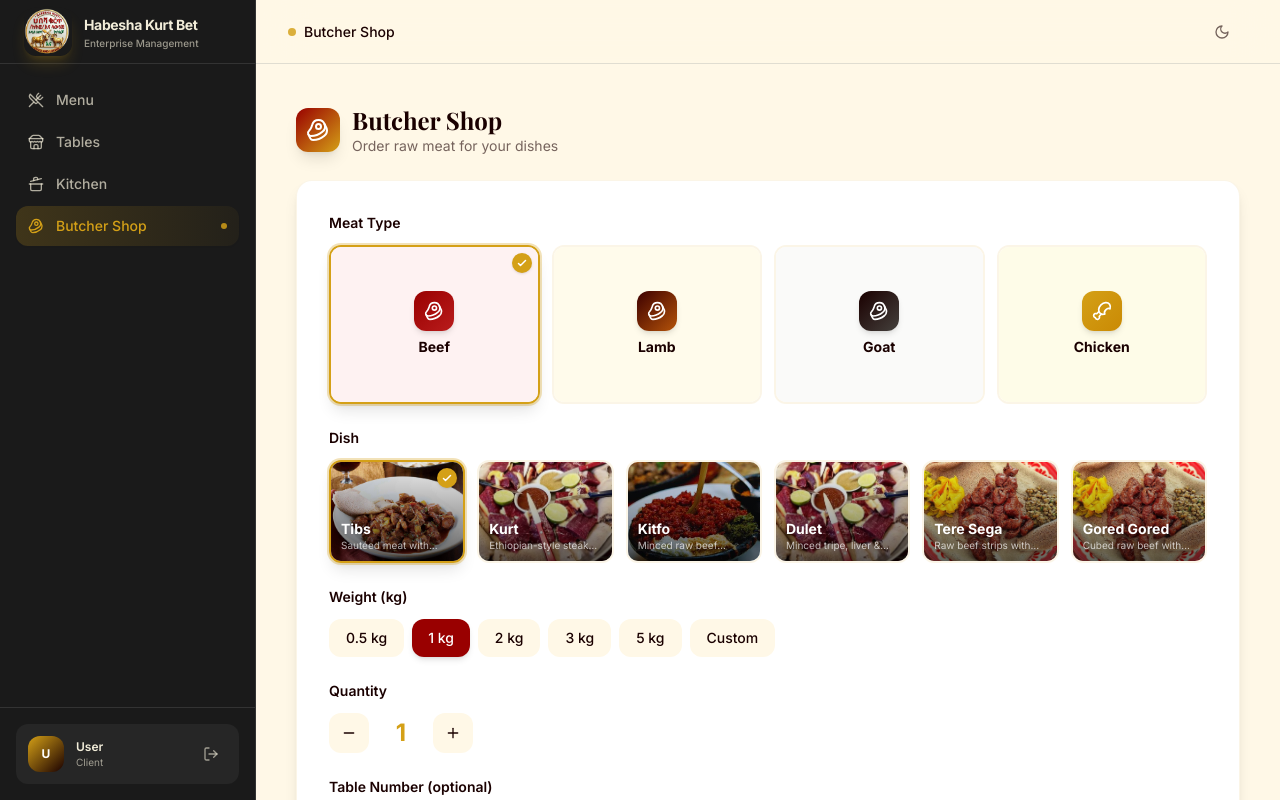
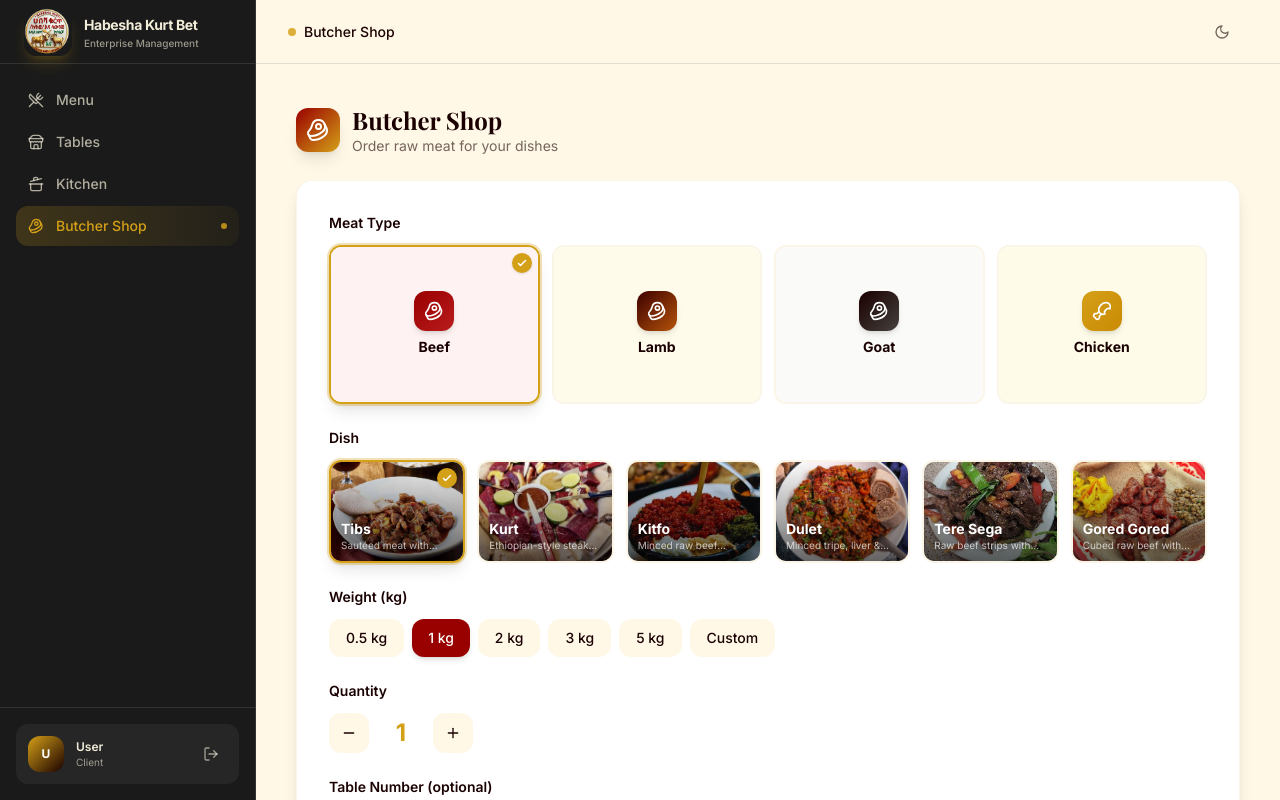
Before and after one commit to Yohannesdeveloper/Kurt-bet, a Next.js app: page /dashboard/butcher-shop in a window 1280 px wide. Shown: the top 800 px of the page. Built offline with nearby package versions, Linux system fonts and the light colour scheme; no server answers; a web font is replaced by a local one.

Commit message:
fix: use distinct images for Dulet and Tere Sega dishes

```diff
--- a/src/app/dashboard/butcher-shop/page.tsx
+++ b/src/app/dashboard/butcher-shop/page.tsx
@@ -18,8 +18,8 @@ const dishOptions = [
   { name: "Tibs", image: "/images/tibs.jpg", description: "Sautéed meat with onions, peppers & spices" },
   { name: "Kurt", image: "/images/kurt.jpg", description: "Ethiopian-style steak tartare" },
   { name: "Kitfo", image: "/images/kifo.jpg", description: "Minced raw beef mitmita & niter kibbeh" },
-  { name: "Dulet", image: "/images/kurt.jpg", description: "Minced tripe, liver & lean beef" },
-  { name: "Tere Sega", image: "/images/gored gored.jpg", description: "Raw beef strips with gored-gored spices" },
+  { name: "Dulet", image: "/images/Awaze Tibs.jpg", description: "Minced tripe, liver & lean beef" },
+  { name: "Tere Sega", image: "/images/zilzil tibs.jpg", description: "Raw beef strips with gored-gored spices" },
   { name: "Gored Gored", image: "/images/gored gored.jpg", description: "Cubed raw beef with awaze & spices" },
 ];
 
--- a/src/app/dashboard/page.tsx
+++ b/src/app/dashboard/page.tsx
@@ -528,8 +528,8 @@ function ButcherOrderForm() {
     { name: "Tibs", image: "/images/tibs.jpg", description: "Sautéed meat with onions, peppers & spices" },
     { name: "Kurt", image: "/images/kurt.jpg", description: "Ethiopian-style steak tartare" },
     { name: "Kitfo", image: "/images/kifo.jpg", description: "Minced raw beef mitmita & niter kibbeh" },
-    { name: "Dulet", image: "/images/kurt.jpg", description: "Minced tripe, liver & lean beef" },
-    { name: "Tere Sega", image: "/images/gored gored.jpg", description: "Raw beef strips with gored-gored spices" },
+    { name: "Dulet", image: "/images/Awaze Tibs.jpg", description: "Minced tripe, liver & lean beef" },
+    { name: "Tere Sega", image: "/images/zilzil tibs.jpg", description: "Raw beef strips with gored-gored spices" },
     { name: "Gored Gored", image: "/images/gored gored.jpg", description: "Cubed raw beef with awaze & spices" },
   ];
 
--- a/src/app/kds/page.tsx
+++ b/src/app/kds/page.tsx
@@ -15,7 +15,7 @@ import { getSocket, sendKitchenUpdate } from "@/lib/socket";
 
 const dishImages: Record<string, string> = {
   Tibs: "/images/tibs.jpg", Kurt: "/images/kurt.jpg", Kitfo: "/images/kifo.jpg",
-  Dulet: "/images/kurt.jpg", "Tere Sega": "/images/gored gored.jpg", "Gored Gored": "/images/gored gored.jpg",
+  Dulet: "/images/Awaze Tibs.jpg", "Tere Sega": "/images/zilzil tibs.jpg", "Gored Gored": "/images/gored gored.jpg",
 };
 const dishColors: Record<string, string> = {
   Tibs: "bg-red-600", Kurt: "bg-amber-700", Kitfo: "bg-orange-600",
```
